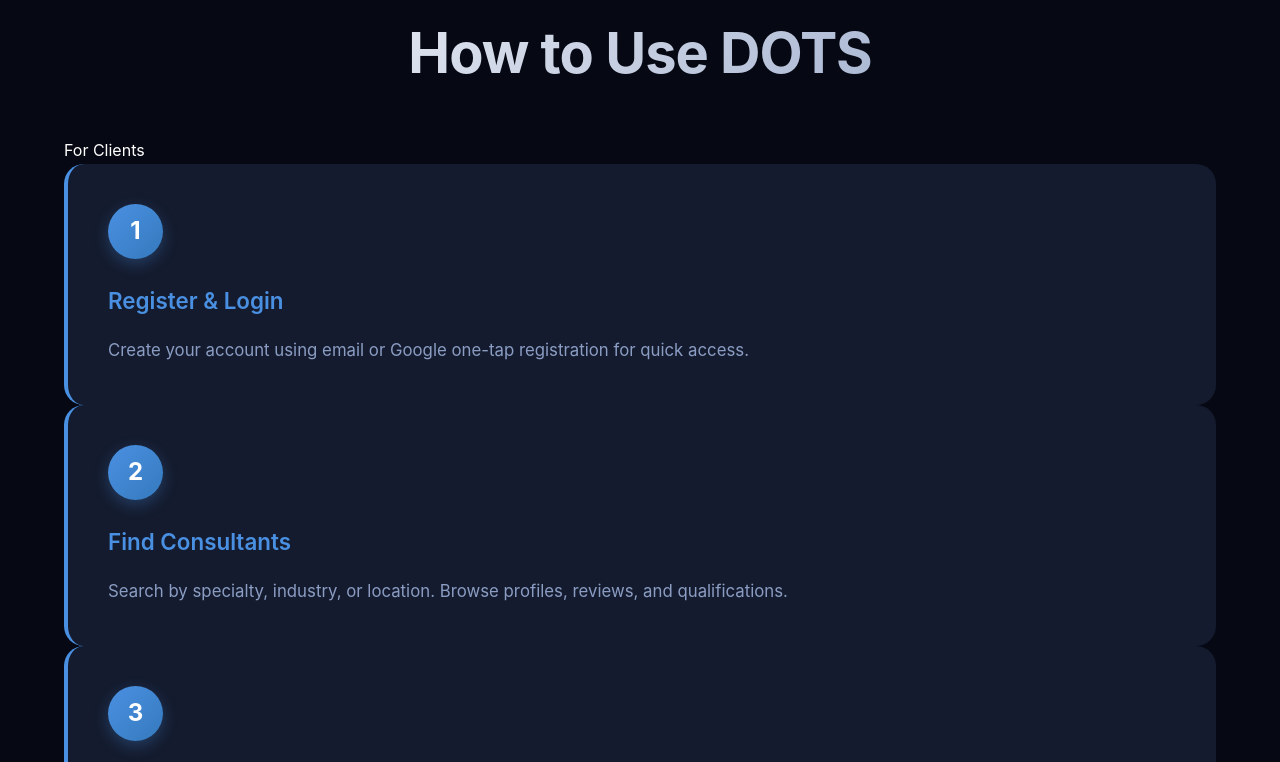
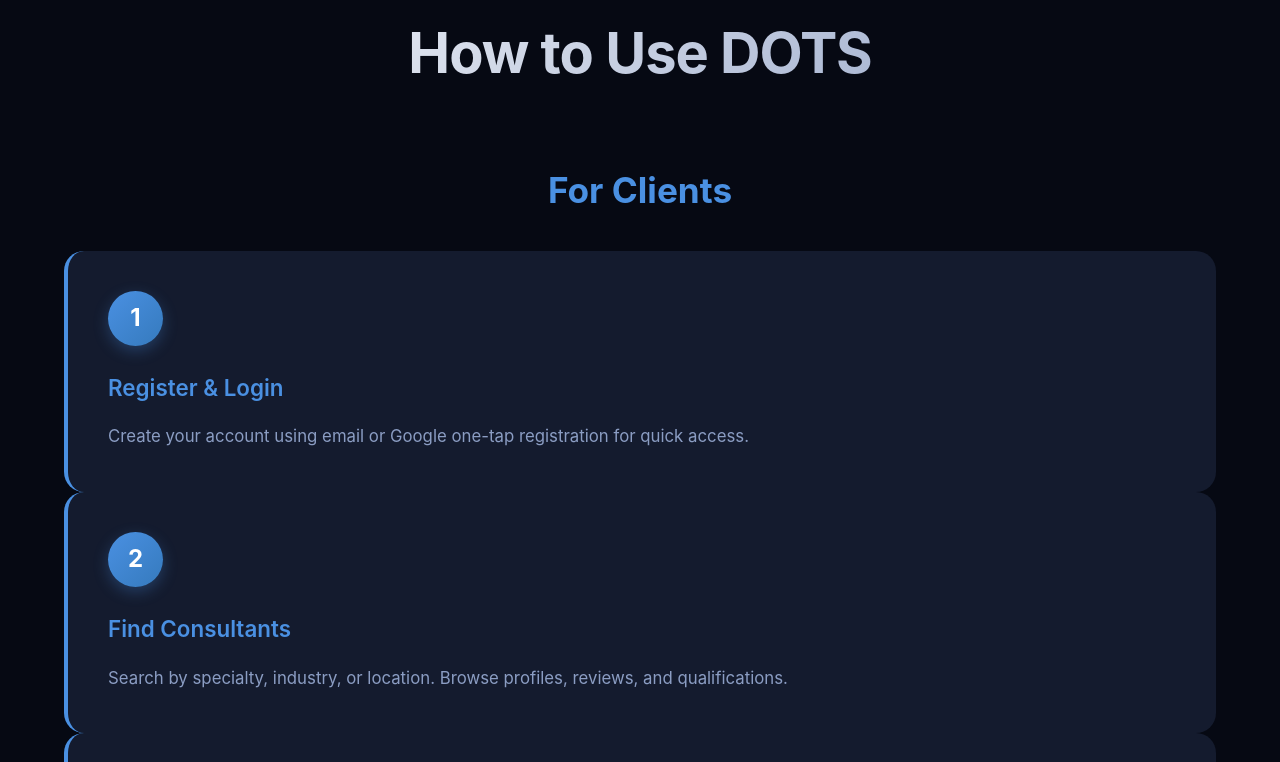
Before and after one commit to prince012Lekgowane/Dots-Software-Suite, a plain HTML site: page index.html in a window 1280 px wide. Shown: the part 3180-3942 px from the top of the page. Drawn offline with Linux system fonts and the light colour scheme; animation ran at ten frames a second.

Commit message:
Add styles for How-to-Use section titles

```diff
--- a/index.html
+++ b/index.html
@@ -476,6 +476,14 @@
             color: var(--text-secondary);
             line-height: 1.8;
             font-size: 1.05rem;
+        }
+        /* Section Titles for How-to-Use */
+        .how-to-title {
+            font-size: 2.2rem;
+            text-align: center;
+            margin: 4rem 0 2rem;
+            color: var(--primary-blue);
+            font-weight: 700;
         }
 
         /* Admin Panel */
```
